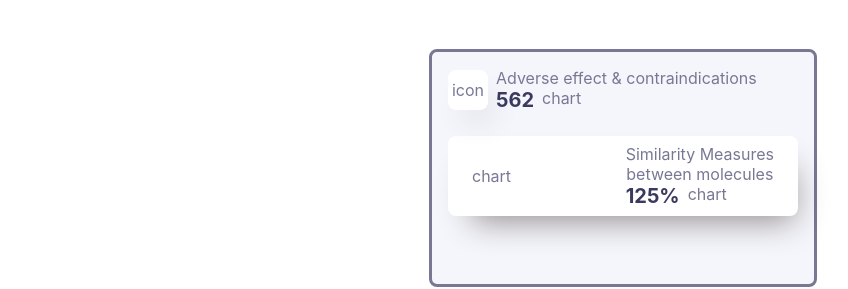
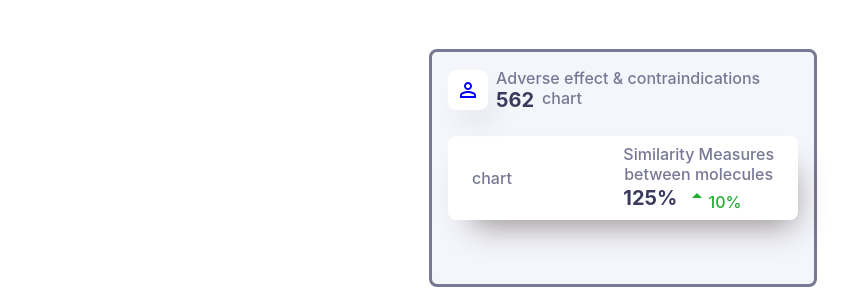
Before and after one commit to feres1994/senior-test, a React (Create React App) app in the folder senior-test/: page / in a window 1280 px wide. Shown: the part 232-521 px from the top of the page, without its empty margins (17-865 px from the left). Built offline with nearby package versions, Linux system fonts and the light colour scheme.

Commit message:
add icons

```diff
--- a/senior-test/package.json
+++ b/senior-test/package.json
@@ -6,6 +6,7 @@
     "@emotion/react": "^11.9.0",
     "@emotion/styled": "^11.8.1",
     "@material-ui/core": "^4.12.4",
+    "@mui/icons-material": "^5.6.2",
     "@mui/material": "^5.6.4",
     "@testing-library/jest-dom": "^5.16.4",
     "@testing-library/react": "^13.1.1",
--- a/senior-test/src/components/stats/StatsContainer.js
+++ b/senior-test/src/components/stats/StatsContainer.js
@@ -1,12 +1,16 @@
 import React from 'react'
+import PersonOutlineOutlinedIcon from '@mui/icons-material/PersonOutlineOutlined';
+import ArrowDropUpIcon from '@mui/icons-material/ArrowDropUp';
 import './stats.css'
 
 export default function StatsContainer() {
   return (
-    <div className=' vh-100 d-flex justify-content-center align-items-center primary-font text-primary-light'>
+    <div className=' vh-100 d-flex justify-content-center align-items-center primary-font text-primary-light p-base-medium'>
         <div className='stats-container primary-bg-color padding-16 radius-8'>
            <div className='stats-box-header d-flex align-items-center'>
-               <div className='icon-container secondary-bg-color radius-8 d-flex align-items-center justify-content-center box-shadow m-r-8' >icon</div>
+               <div className='icon-container secondary-bg-color radius-8 d-flex align-items-center justify-content-center box-shadow m-r-8' >
+                   <PersonOutlineOutlinedIcon style={{ color: "blue" }}/>
+               </div>
                <div className='big-number-container d-flex flex-column'>
                    <p>Adverse effect & contraindications</p>
                    <div className='big-number-chart  d-flex'>
@@ -26,10 +30,10 @@ export default function StatsContainer() {
                <div>
                    <p>Similarity Measures</p>
                    <p>between molecules</p>
-                   <div className=' d-flex'>
+                   <div className=' d-flex align-items-center'>
                       <p className='heading-3  text-primary-dark m-r-8'>125%</p>
                       <div>
-                          chart
+                          <p className='text-info-color'><ArrowDropUpIcon  style={{ marginBotom: "-7px", marginRight: "-5px" }}/>  10%</p>
                       </div>
                    </div>
                </div>
--- a/senior-test/src/components/stats/stats.css
+++ b/senior-test/src/components/stats/stats.css
@@ -3,7 +3,8 @@
     padding: 0;
 }
 .p-base-medium {
- font-size: 12px;
+ font-size: 16px;
+ font-weight: 500;
 }
 .heading-3 {
     font-size: 20px;
```
Also changed, not shown: 1 other file (tests, documents, lock files or other folders).
